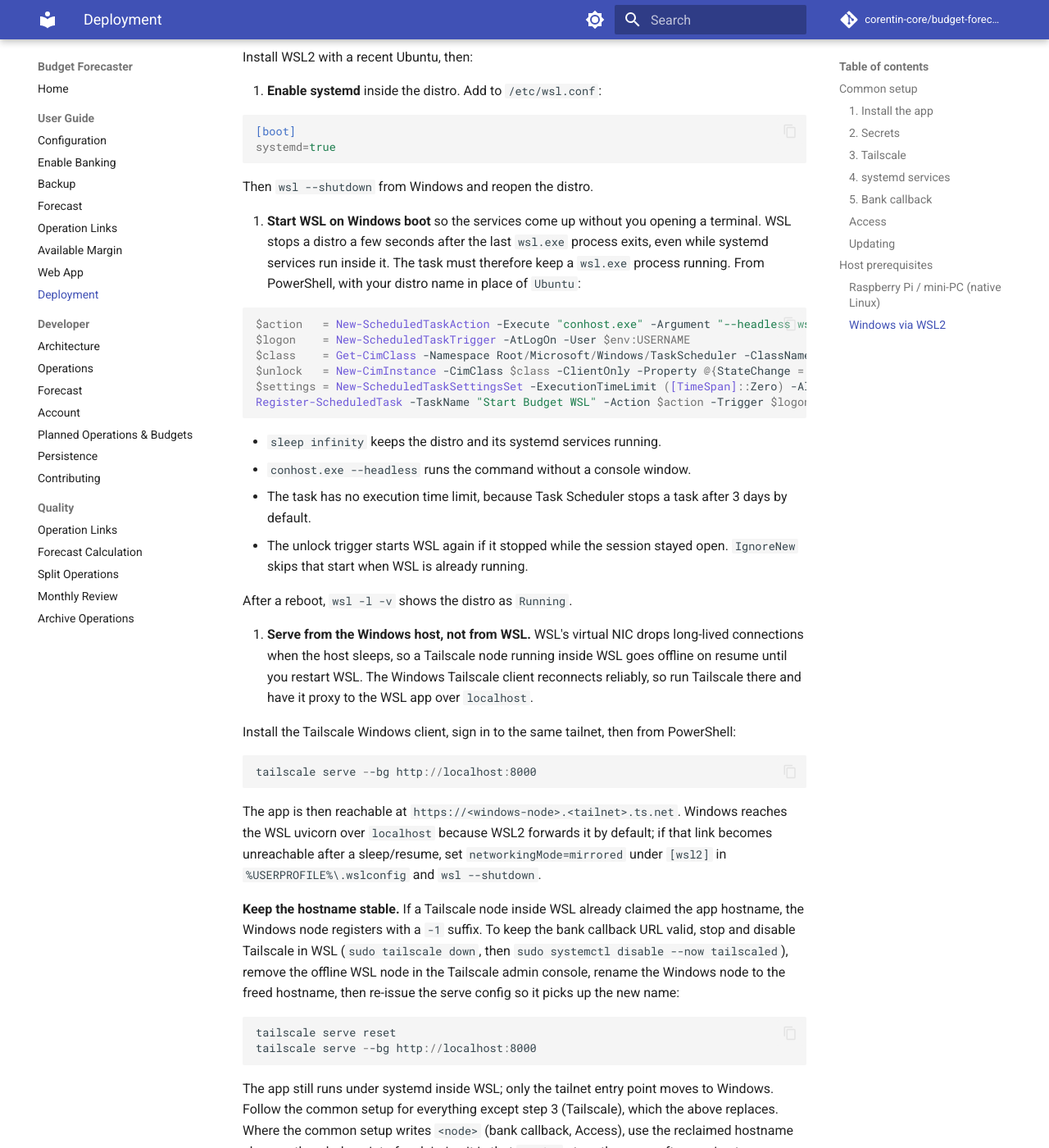
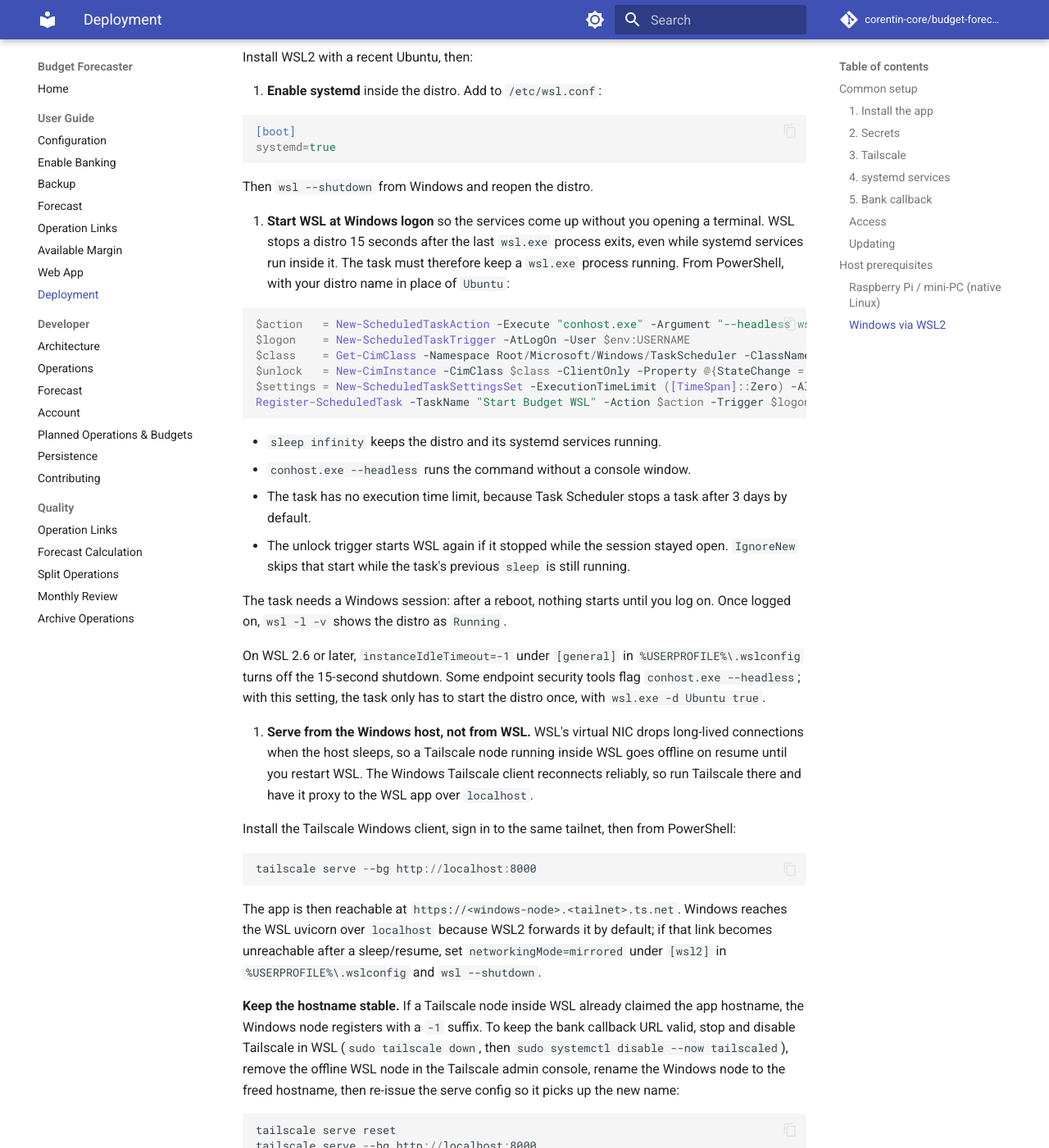
Before and after one commit to corentin-core/budget-forecaster, an MkDocs documentation site: the page built from docs/user/deployment.md, in a window 1280 px wide and 1400 px high, scrolled down 3378 px. Shown: the whole window at 82% size. Built offline with MkDocs 1.6.1 and Material for MkDocs 9.7.7, drawn with Linux system fonts in a browser that asks for light colours; comment, search, counter and statistics services are not loaded.

Commit message:
docs: Address review of the WSL boot task

````diff
--- a/.pre-commit-config.yaml
+++ b/.pre-commit-config.yaml
@@ -1,5 +1,5 @@
 default_language_version:
-  # nodeenv cannot parse the alpha that "latest" now resolves to.
+  # Without node and npm on PATH, nodeenv installs "latest", an alpha it cannot parse.
   node: 22.22.0
 repos:
   - repo: https://github.com/PyCQA/autoflake
--- a/docs/user/deployment.md
+++ b/docs/user/deployment.md
@@ -171,10 +171,10 @@
 
    Then `wsl --shutdown` from Windows and reopen the distro.
 
-2. **Start WSL on Windows boot** so the services come up without you opening a terminal.
-   WSL stops a distro a few seconds after the last `wsl.exe` process exits, even while
-   systemd services run inside it. The task must therefore keep a `wsl.exe` process
-   running. From PowerShell, with your distro name in place of `Ubuntu`:
+2. **Start WSL at Windows logon** so the services come up without you opening a
+   terminal. WSL stops a distro 15 seconds after the last `wsl.exe` process exits, even
+   while systemd services run inside it. The task must therefore keep a `wsl.exe`
+   process running. From PowerShell, with your distro name in place of `Ubuntu`:
 
    ```powershell
    $action   = New-ScheduledTaskAction -Execute "conhost.exe" -Argument "--headless wsl.exe -d Ubuntu --exec sleep infinity"
@@ -190,9 +190,15 @@
    - The task has no execution time limit, because Task Scheduler stops a task after 3
      days by default.
    - The unlock trigger starts WSL again if it stopped while the session stayed open.
-     `IgnoreNew` skips that start when WSL is already running.
+     `IgnoreNew` skips that start while the task's previous `sleep` is still running.
 
-   After a reboot, `wsl -l -v` shows the distro as `Running`.
+   The task needs a Windows session: after a reboot, nothing starts until you log on.
+   Once logged on, `wsl -l -v` shows the distro as `Running`.
+
+   On WSL 2.6 or later, `instanceIdleTimeout=-1` under `[general]` in
+   `%USERPROFILE%\.wslconfig` turns off the 15-second shutdown. Some endpoint security
+   tools flag `conhost.exe --headless`; with this setting, the task only has to start
+   the distro once, with `wsl.exe -d Ubuntu true`.
 
 3. **Serve from the Windows host, not from WSL.** WSL's virtual NIC drops long-lived
    connections when the host sleeps, so a Tailscale node running inside WSL goes offline
````
